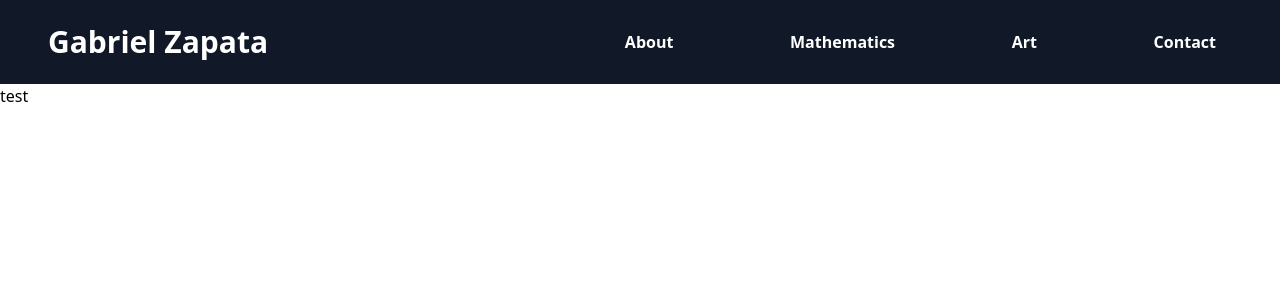
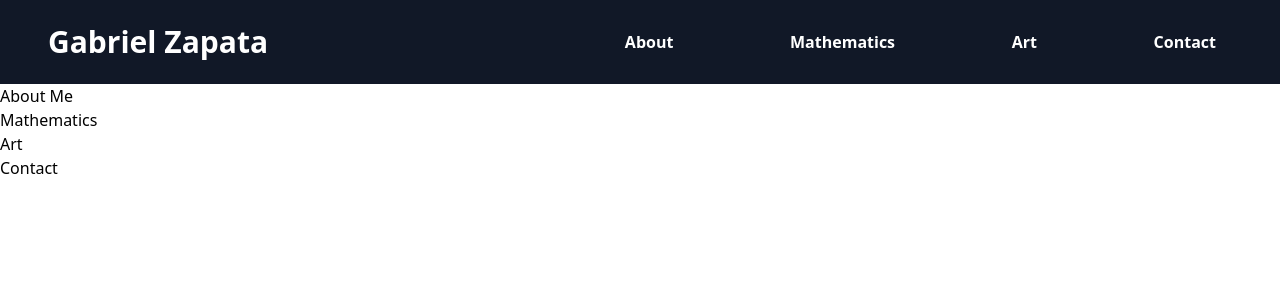
Before and after one commit to kendalenz/gabriel-website, a React (Vite) app: page / in a window 1280 px wide. Shown: the top 300 px of the page. Built offline with nearby package versions, Linux system fonts and the light colour scheme.

Commit message:
added nav link to homepage

```diff
--- a/src/App.tsx
+++ b/src/App.tsx
@@ -1,15 +1,14 @@
 import { Routes, Route } from 'react-router-dom'
 import Navbar from './scenes/navbar'
-// import Home from './scenes/navbar/home';
+import Home from './scenes/Home'
 
 function App() {
 
   return (
     <div className='app'>
       <Navbar />
-      <h1>test</h1>
       <Routes>
-        {/* <Route path='/' element={<Home />} /> */}
+        <Route path='/' element={<Home />} />
       </Routes>
     </div>
   )
--- /dev/null
+++ b/src/scenes/Home/index.tsx
@@ -0,0 +1,13 @@
+const Home = () => {
+
+  return (
+    <div>
+      <h1>About Me</h1>
+      <h1>Mathematics</h1>
+      <h1>Art</h1>
+      <h1>Contact</h1>
+    </div>
+  );
+};
+
+export default Home;
--- a/src/scenes/navbar/index.tsx
+++ b/src/scenes/navbar/index.tsx
@@ -1,4 +1,5 @@
 import React, { useState } from 'react';
+import { Link } from 'react-router-dom';
 
 const Navbar: React.FC = () => {
   const [isMenuOpen, setMenuOpen] = useState(false);
@@ -6,9 +7,9 @@ const Navbar: React.FC = () => {
   return (
     <nav className="flex flex-col md:flex-row justify-between bg-gray-900 text-white w-screen px-5 xl:px-12">
       <div className="py-6 flex md:w-full items-center justify-between">
-        <a className="text-3xl font-bold font-heading" href="#">
+        <Link className="text-3xl font-bold font-heading" to='/'>
           Gabriel Zapata
-        </a>
+        </Link>
         {/* Responsive navbar (hamburger menu) */}
         <div className="md:hidden flex items-center">
           <button
```
Also changed, not shown: src/scenes/Home.tsx (deleted).
